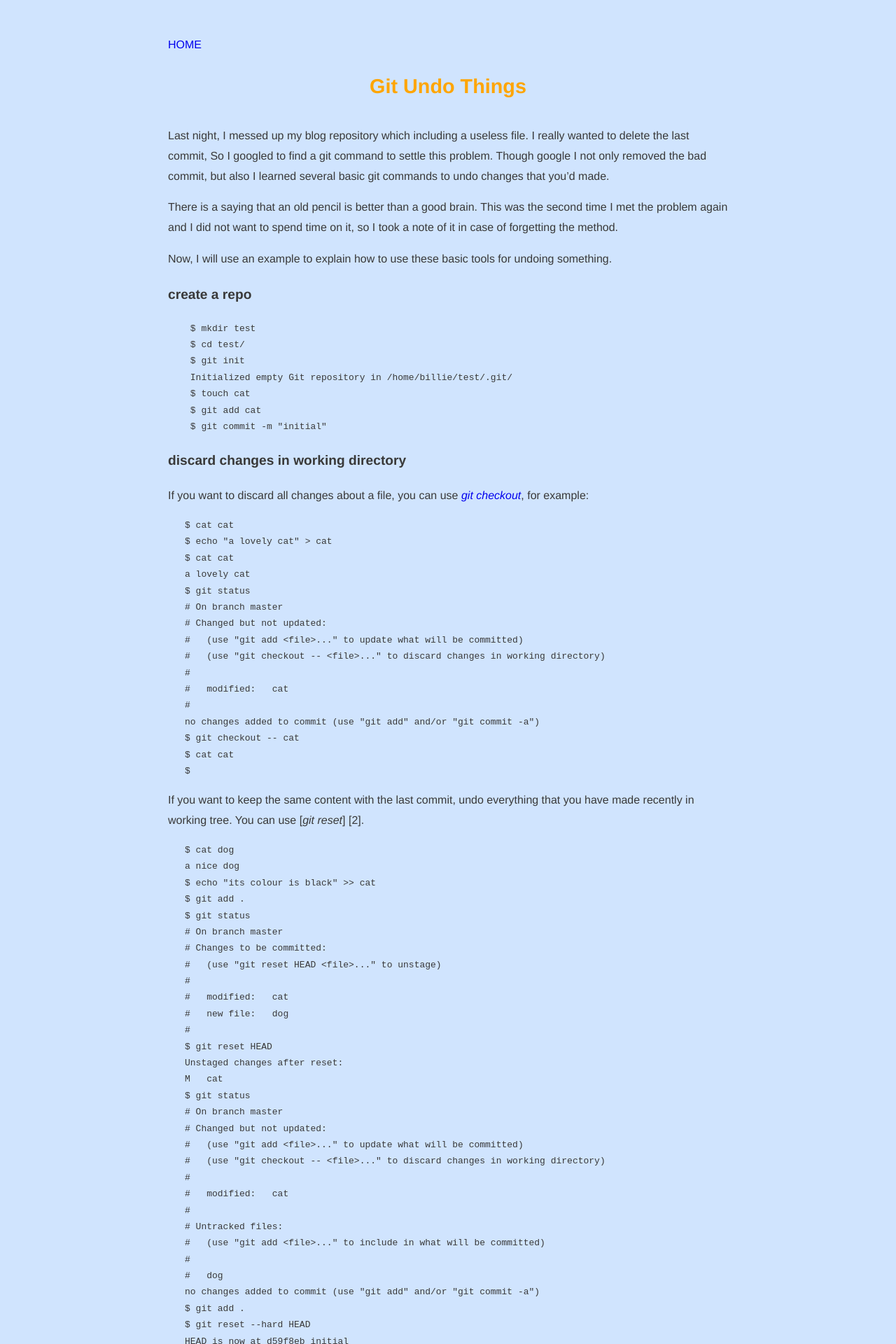
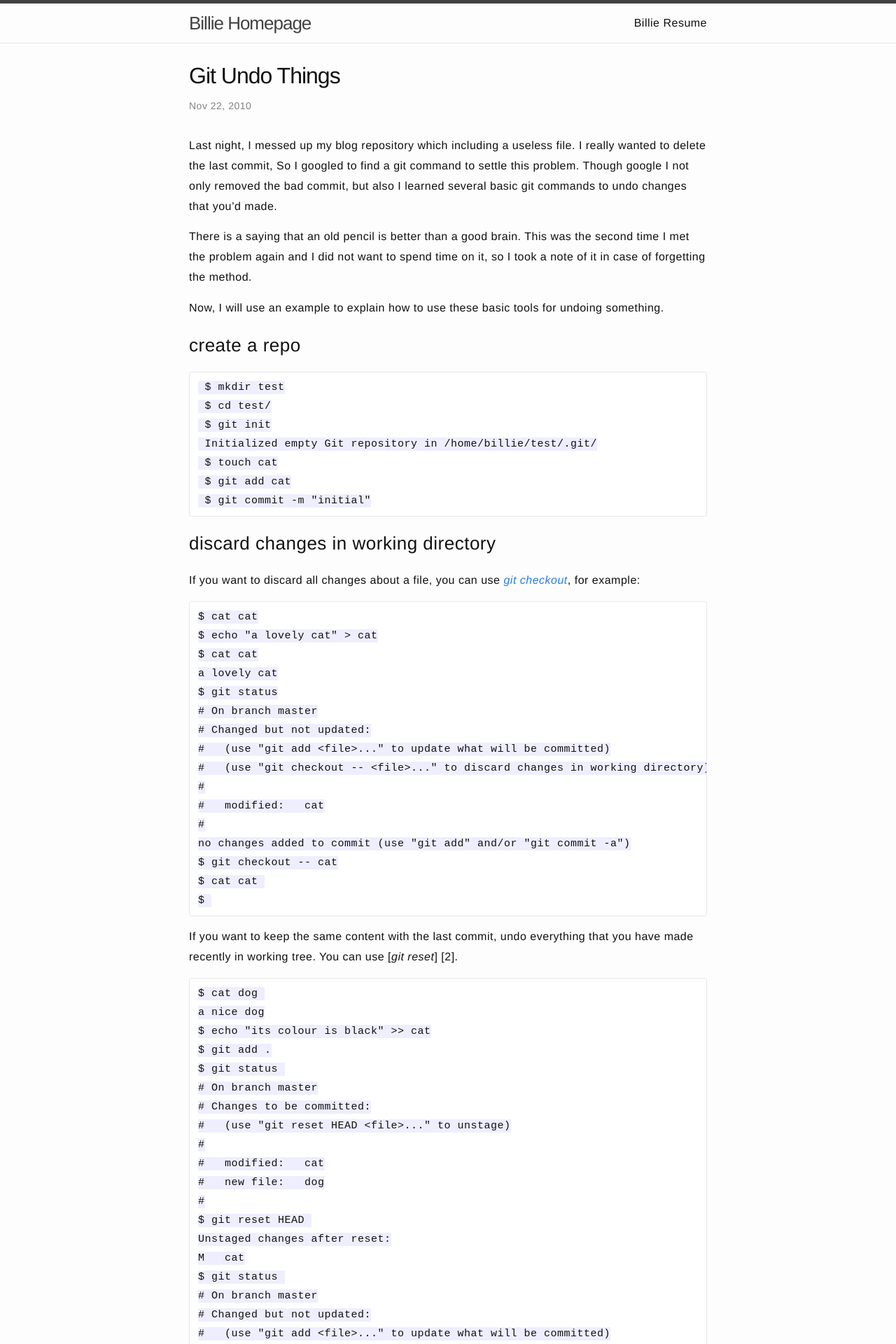
Before and after one commit to billie66/billie66.github.com, a Jekyll site: the page built from _posts/2010-11-22-git-undo-things.md, in a window 1280 px wide. Shown: the top 1920 px of the page at 70% size. Built offline with Jekyll 4.4.1, drawn with Linux system fonts in a browser that asks for light colours; Markdown is read by kramdown in place of the engine named in the settings; comment, search, counter and statistics services are not loaded.

Commit message:
use kramdown

```diff
--- a/_config.yml
+++ b/_config.yml
@@ -1,13 +1,9 @@
----
-auto        : false
-lsi         : false
-pygments    : true
-permalink   : none
-markdown    : maruku
+# Site settings
+title: Billie Homepage
+email: billiecoder@gmail.com
+github_username: billie66
+twitter_username: billietry
 
-maruku:
-    use_divs: true
-    use_tex: true
-    png_engine : blahtex
-    png_dir    : images/latex/
-    png_url    : /images/latex/
+# Build settings
+markdown: kramdown
+permalink: /:title.html
--- /dev/null
+++ b/_includes/head.html
@@ -0,0 +1,12 @@
+<head>
+    <meta charset="utf-8">
+    <meta name="viewport" content="width=device-width">
+    <meta http-equiv="X-UA-Compatible" content="IE=edge">
+
+    <title>{% if page.title %}{{ page.title }}{% else %}{{ site.title }}{% endif %}</title>
+    <meta name="description" content="{{ site.description }}">
+
+    <link rel="icon" type="image/png" href="{{ "/images/billi66.png" | prepend: site.url}}">
+    <link rel="stylesheet" href="{{ "/css/main.css" | prepend: site.baseurl }}">
+    <link rel="canonical" href="{{ page.url | replace:'index.html','' | prepend: site.baseurl | prepend: site.url }}">
+</head>
--- /dev/null
+++ b/_includes/header.html
@@ -0,0 +1,27 @@
+<header class="site-header">
+
+  <div class="wrapper">
+
+    <a class="site-title" href="{{ site.baseurl }}/">{{ site.title }}</a>
+
+    <nav class="site-nav">
+      <a href="#" class="menu-icon">
+        <svg viewBox="0 0 18 15">
+          <path fill="#424242" d="M18,1.484c0,0.82-0.665,1.484-1.484,1.484H1.484C0.665,2.969,0,2.304,0,1.484l0,0C0,0.665,0.665,0,1.484,0 h15.031C17.335,0,18,0.665,18,1.484L18,1.484z"/>
+          <path fill="#424242" d="M18,7.516C18,8.335,17.335,9,16.516,9H1.484C0.665,9,0,8.335,0,7.516l0,0c0-0.82,0.665-1.484,1.484-1.484 h15.031C17.335,6.031,18,6.696,18,7.516L18,7.516z"/>
+          <path fill="#424242" d="M18,13.516C18,14.335,17.335,15,16.516,15H1.484C0.665,15,0,14.335,0,13.516l0,0 c0-0.82,0.665-1.484,1.484-1.484h15.031C17.335,12.031,18,12.696,18,13.516L18,13.516z"/>
+        </svg>
+      </a>
+
+      <div class="trigger">
+        {% for page in site.pages %}
+          {% if page.title %}
+          <a class="page-link" href="{{ page.url | prepend: site.baseurl }}">{{ page.title }}</a>
+          {% endif %}
+        {% endfor %}
+      </div>
+    </nav>
+
+  </div>
+
+</header>
--- a/_layouts/default.html
+++ b/_layouts/default.html
@@ -1,12 +1,18 @@
-<!DOCTYPE html PUBLIC "-//W3C//DTD XHTML 1.0 Transitional//EN" "DTD/xhtml1-transitional.dtd">
-<html xmlns= "http://www.w3.org/1999/xhtml">
-<head>
-  <meta http-equiv="Content-type" content="text/html; charset=utf-8">
-  <link rel="icon" type="image/png" href="../images/billi66.png" />
-  <link rel="stylesheet" type="text/css" href="../css/billie.css" />
-  <title>BillieHome</title>
-</head>
-<body>
-  {{ content }}
-</body>
+<!DOCTYPE html>
+<html>
+
+  {% include head.html %}
+
+  <body>
+
+    {% include header.html %}
+
+    <div class="page-content">
+      <div class="wrapper">
+        {{ content }}
+      </div>
+    </div>
+
+  </body>
+
 </html>
--- a/_layouts/post.html
+++ b/_layouts/post.html
@@ -1,17 +1,18 @@
-<html>
-<head>
-<link rel="icon" type="image/png" href="./images/billi66.png" />
-<link rel="stylesheet" type="text/css" href="./css/billie.css" />
-<title>BillieHome</title>
-</head>
+---
+layout: default
+---
+<div class="post">
 
-<div class="home">
-  <a href="index.html">HOME</a>
+  <header class="post-header">
+    <h1 class="post-title">{{ page.title }}</h1>
+    <p class="post-meta">{{ page.date | date: "%b %-d, %Y" }}{% if page.author %} • {{ page.author }}{% endif %}{% if page.meta %} • {{ page.meta }}{% endif %}</p>
+  </header>
+
+  <article class="post-content">
+    {{ content }}
+  </article>
+
 </div>
-
-<h1 class="post-title">{{ page.title }}</h1>
-
-{{ content }}
 
 <!-- disqus begin -->
 
@@ -31,4 +32,3 @@
 </script>
 
 <!-- disqus end -->
-</html>
--- /dev/null
+++ b/_sass/_base.scss
@@ -0,0 +1,203 @@
+/**
+ */
+body, h1, h2, h3, h4, h5, h6,
+p, blockquote, pre, hr,
+dl, dd, ol, ul, figure {
+    margin: 0;
+    padding: 0;
+}
+
+
+
+/**
+ * Basic styling
+ */
+body {
+    font-family: $base-font-family;
+    font-size: $base-font-size;
+    line-height: $base-line-height;
+    font-weight: 300;
+    color: $text-color;
+    background-color: $background-color;
+    letter-spacing: $letter-spacing;
+}
+
+
+
+/**
+ * Set `margin-bottom` to maintain vertycal rhythm
+ */
+h1, h2, h3, h4, h5, h6,
+p, blockquote, pre,
+ul, ol, dl, figure,
+%vertical-rhythm {
+    margin-bottom: $spacing-unit / 2;
+}
+
+
+
+/**
+ * Images
+ */
+img {
+    max-width: 100%;
+    vertical-align: middle;
+}
+
+
+
+/**
+ * Figures
+ */
+figure > img {
+    display: block;
+}
+
+figcaption {
+    font-size: $small-font-size;
+}
+
+
+
+/**
+ * Lists
+ */
+ul, ol {
+    margin-left: $spacing-unit;
+}
+
+li {
+    > ul,
+    > ol {
+         margin-bottom: 0;
+    }
+}
+
+
+
+/**
+ * Headings
+ */
+h1, h2, h3, h4, h5, h6 {
+    font-weight: 300;
+}
+
+
+
+/**
+ * Links
+ */
+a {
+    color: $brand-color;
+    text-decoration: none;
+
+    &:visited {
+        color: darken($brand-color, 15%);
+    }
+
+    &:hover {
+        color: $text-color;
+        text-decoration: underline;
+    }
+}
+
+
+
+/**
+ * Blockquotes
+ */
+blockquote {
+    color: $grey-color;
+    border-left: 4px solid $grey-color-light;
+    padding-left: $spacing-unit / 2;
+    font-size: 18px;
+    letter-spacing: -1px;
+    font-style: italic;
+
+    > :last-child {
+        margin-bottom: 0;
+    }
+}
+
+
+
+/**
+ * Code formatting
+ */
+pre,
+code {
+    font-size: 15px;
+    border: 1px solid $grey-color-light;
+    border-radius: 3px;
+    background-color: #eef;
+}
+
+code {
+    padding: 1px 5px;
+}
+
+pre {
+    padding: 8px 12px;
+    overflow-x: scroll;
+
+    > code {
+        border: 0;
+        padding-right: 0;
+        padding-left: 0;
+    }
+}
+
+
+
+/**
+ * Wrapper
+ */
+.wrapper {
+    max-width: -webkit-calc(800px - (#{$spacing-unit} * 2));
+    max-width:         calc(800px - (#{$spacing-unit} * 2));
+    margin-right: auto;
+    margin-left: auto;
+    padding-right: $spacing-unit;
+    padding-left: $spacing-unit;
+    @extend %clearfix;
+
+    @include media-query($on-laptop) {
+        max-width: -webkit-calc(800px - (#{$spacing-unit}));
+        max-width:         calc(800px - (#{$spacing-unit}));
+        padding-right: $spacing-unit / 2;
+        padding-left: $spacing-unit / 2;
+    }
+}
+
+
+
+/**
+ * Clearfix
+ */
+%clearfix {
+
+    &:after {
+        content: "";
+        display: table;
+        clear: both;
+    }
+}
+
+
+
+/**
+ * Icons
+ */
+.icon {
+
+    > svg {
+        display: inline-block;
+        width: 16px;
+        height: 16px;
+        vertical-align: middle;
+
+        path {
+            fill: $grey-color;
+        }
+    }
+}
--- /dev/null
+++ b/_sass/_layout.scss
@@ -0,0 +1,165 @@
+/**
+ * Site header
+ */
+.site-header {
+    border-top: 5px solid $grey-color-dark;
+    border-bottom: 1px solid $grey-color-light;
+    min-height: 56px;
+
+    // Positioning context for the mobile navigation icon
+    position: relative;
+}
+
+.site-title {
+    font-size: 26px;
+    line-height: 56px;
+    letter-spacing: -1px;
+    margin-bottom: 0;
+    float: left;
+
+    &,
+    &:visited {
+        color: $grey-color-dark;
+    }
+}
+
+.site-nav {
+    float: right;
+    line-height: 56px;
+
+    .menu-icon {
+        display: none;
+    }
+
+    .page-link {
+        color: $text-color;
+        line-height: $base-line-height;
+
+        // Gaps between nav items, but not on the first one
+        &:not(:first-child) {
+            margin-left: 20px;
+        }
+    }
+
+    @include media-query($on-palm) {
+        position: absolute;
+        top: 9px;
+        right: 30px;
+        background-color: $background-color;
+        border: 1px solid $grey-color-light;
+        border-radius: 5px;
+        text-align: right;
+
+        .menu-icon {
+            display: block;
+            float: right;
+            width: 36px;
+            height: 26px;
+            line-height: 0;
+            padding-top: 10px;
+            text-align: center;
+
+            > svg {
+                width: 18px;
+                height: 15px;
+
+                path {
+                    fill: $grey-color-dark;
+                }
+            }
+        }
+
+        .trigger {
+            clear: both;
+            display: none;
+        }
+
+        &:hover .trigger {
+            display: block;
+            padding-bottom: 5px;
+        }
+
+        .page-link {
+            display: block;
+            padding: 5px 10px;
+        }
+    }
+}
+
+
+/**
+ * Page content
+ */
+.page-content {
+    padding: $spacing-unit 0;
+}
+
+.page-heading {
+    font-size: 20px;
+}
+
+.post-list {
+    margin-left: 0;
+    list-style: none;
+
+    > li {
+        margin-bottom: $spacing-unit;
+    }
+}
+
+.post-meta {
+    font-size: $small-font-size;
+    color: $grey-color;
+}
+
+.post-link {
+    display: block;
+    font-size: 24px;
+}
+
+
+
+/**
+ * Posts
+ */
+.post-header {
+    margin-bottom: $spacing-unit;
+}
+
+.post-title {
+    font-size: 32px;
+    letter-spacing: -1px;
+    line-height: 1;
+
+    @include media-query($on-laptop) {
+        font-size: 36px;
+    }
+}
+
+.post-content {
+    margin-bottom: $spacing-unit;
+
+    h2 {
+        font-size: 32px;
+
+        @include media-query($on-laptop) {
+            font-size: 28px;
+        }
+    }
+
+    h3 {
+        font-size: 26px;
+
+        @include media-query($on-laptop) {
+            font-size: 22px;
+        }
+    }
+
+    h4 {
+        font-size: 20px;
+
+        @include media-query($on-laptop) {
+            font-size: 18px;
+        }
+    }
+}
--- /dev/null
+++ b/_sass/_syntax-highlighting.scss
@@ -0,0 +1,67 @@
+/**
+ * Syntax highlighting styles
+ */
+.highlight {
+    background: #fff;
+    @extend %vertical-rhythm;
+
+    .c     { color: #998; font-style: italic } // Comment
+    .err   { color: #a61717; background-color: #e3d2d2 } // Error
+    .k     { font-weight: bold } // Keyword
+    .o     { font-weight: bold } // Operator
+    .cm    { color: #998; font-style: italic } // Comment.Multiline
+    .cp    { color: #999; font-weight: bold } // Comment.Preproc
+    .c1    { color: #998; font-style: italic } // Comment.Single
+    .cs    { color: #999; font-weight: bold; font-style: italic } // Comment.Special
+    .gd    { color: #000; background-color: #fdd } // Generic.Deleted
+    .gd .x { color: #000; background-color: #faa } // Generic.Deleted.Specific
+    .ge    { font-style: italic } // Generic.Emph
+    .gr    { color: #a00 } // Generic.Error
+    .gh    { color: #999 } // Generic.Heading
+    .gi    { color: #000; background-color: #dfd } // Generic.Inserted
+    .gi .x { color: #000; background-color: #afa } // Generic.Inserted.Specific
+    .go    { color: #888 } // Generic.Output
+    .gp    { color: #555 } // Generic.Prompt
+    .gs    { font-weight: bold } // Generic.Strong
+    .gu    { color: #aaa } // Generic.Subheading
+    .gt    { color: #a00 } // Generic.Traceback
+    .kc    { font-weight: bold } // Keyword.Constant
+    .kd    { font-weight: bold } // Keyword.Declaration
+    .kp    { font-weight: bold } // Keyword.Pseudo
+    .kr    { font-weight: bold } // Keyword.Reserved
+    .kt    { color: #458; font-weight: bold } // Keyword.Type
+    .m     { color: #099 } // Literal.Number
+    .s     { color: #d14 } // Literal.String
+    .na    { color: #008080 } // Name.Attribute
+    .nb    { color: #0086B3 } // Name.Builtin
+    .nc    { color: #458; font-weight: bold } // Name.Class
+    .no    { color: #008080 } // Name.Constant
+    .ni    { color: #800080 } // Name.Entity
+    .ne    { color: #900; font-weight: bold } // Name.Exception
+    .nf    { color: #900; font-weight: bold } // Name.Function
+    .nn    { color: #555 } // Name.Namespace
+    .nt    { color: #000080 } // Name.Tag
+    .nv    { color: #008080 } // Name.Variable
+    .ow    { font-weight: bold } // Operator.Word
+    .w     { color: #bbb } // Text.Whitespace
+    .mf    { color: #099 } // Literal.Number.Float
+    .mh    { color: #099 } // Literal.Number.Hex
+    .mi    { color: #099 } // Literal.Number.Integer
+    .mo    { color: #099 } // Literal.Number.Oct
+    .sb    { color: #d14 } // Literal.String.Backtick
+    .sc    { color: #d14 } // Literal.String.Char
+    .sd    { color: #d14 } // Literal.String.Doc
+    .s2    { color: #d14 } // Literal.String.Double
+    .se    { color: #d14 } // Literal.String.Escape
+    .sh    { color: #d14 } // Literal.String.Heredoc
+    .si    { color: #d14 } // Literal.String.Interpol
+    .sx    { color: #d14 } // Literal.String.Other
+    .sr    { color: #009926 } // Literal.String.Regex
+    .s1    { color: #d14 } // Literal.String.Single
+    .ss    { color: #990073 } // Literal.String.Symbol
+    .bp    { color: #999 } // Name.Builtin.Pseudo
+    .vc    { color: #008080 } // Name.Variable.Class
+    .vg    { color: #008080 } // Name.Variable.Global
+    .vi    { color: #008080 } // Name.Variable.Instance
+    .il    { color: #099 } // Literal.Number.Integer.Long
+}
--- a/css/billie.css
+++ /dev/null
@@ -1,35 +0,0 @@
-body {
-  background-color: #d0e4fe;
-  color: #393939;
-  font-family: Helvetica, Arial, FreeSans, sans-serif;
-  line-height: 1.8;
-  max-width: 800px;
-  margin: 0 auto 20px;
-}
-
-/*Remove the line under links*/
-a {
-  text-decoration: none;
-}
-
-pre {
-  margin-left: 3%;
-}
-
-h1 {
-  color: orange;
-  font-size: 1.8em;
-}
-
-h3 {
-  font-size: 1.2em;
-}
-
-.home {
-  margin-top: 50px;
-}
-
-.post-title {
-  text-align: center;
-  margin-bottom: 30px;
-}
--- /dev/null
+++ b/css/main.scss
@@ -0,0 +1,50 @@
+---
+# Only the main Sass file needs front matter (the dashes are enough)
+---
+@charset "utf-8";
+
+
+
+// Our variables
+$base-font-family: Helvetica, Arial, FreeSans, sans-serif;
+$base-font-size:   16px;
+$small-font-size:  $base-font-size * 0.875;
+$base-line-height: 1.8;
+$letter-spacing: 0.5px;
+
+$spacing-unit:     30px;
+
+$text-color:       #111;
+$background-color: #fdfdfd;
+$brand-color:      #2a7ae2;
+
+$grey-color:       #828282;
+$grey-color-light: lighten($grey-color, 40%);
+$grey-color-dark:  darken($grey-color, 25%);
+
+$on-palm:          600px;
+$on-laptop:        800px;
+
+
+
+// Using media queries with like this:
+// @include media-query($palm) {
+//     .wrapper {
+//         padding-right: $spacing-unit / 2;
+//         padding-left: $spacing-unit / 2;
+//     }
+// }
+@mixin media-query($device) {
+    @media screen and (max-width: $device) {
+        @content;
+    }
+}
+
+
+
+// Import partials from `sass_dir` (defaults to `_sass`)
+@import
+        "base",
+        "layout",
+        "syntax-highlighting"
+;
```
Also changed, not shown: _layouts/page.html (added, +14 -0 lines), _layouts/resume.html (deleted, +0 -10 lines), css/resume.css (deleted, +0 -32 lines), index.md (renamed from index.markdown, +0 -9 lines), about/resume.md (renamed from resume.md), 1 other file.
